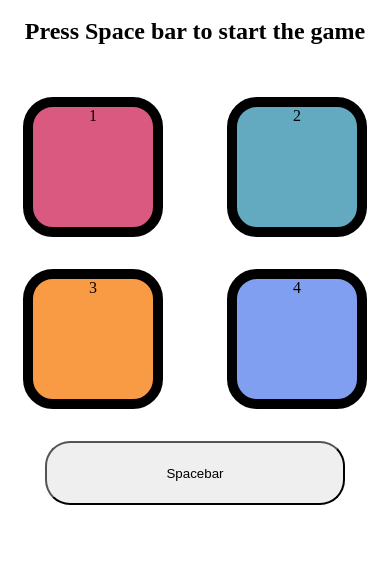
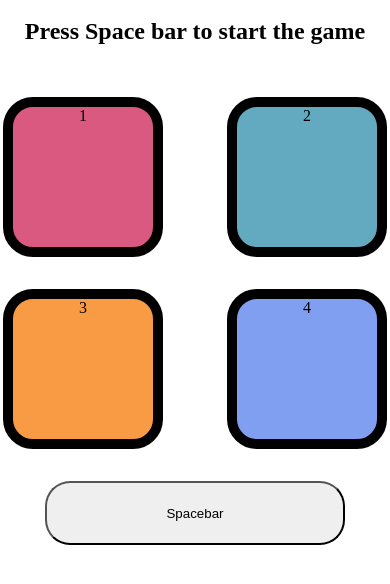
Before and after one commit to shivankdixit-rgb/Simongame, a plain HTML site: page index.html in a window 390 px wide. Shown: the part 48-632 px from the top of the page. Drawn offline with Linux system fonts and the light colour scheme.

Commit message:
Add files via upload

```diff
--- a/style.css
+++ b/style.css
@@ -10,11 +10,11 @@ body{
   }
   @media(max-width:450px){
     .btn{
-      height:120px;
-      width:120px;
+      height:140px;
+      width:140px;
       border:10px solid black;
       border-radius:30px;
-      margin:2rem;
+
     }
    }
   .btn-container{
```
